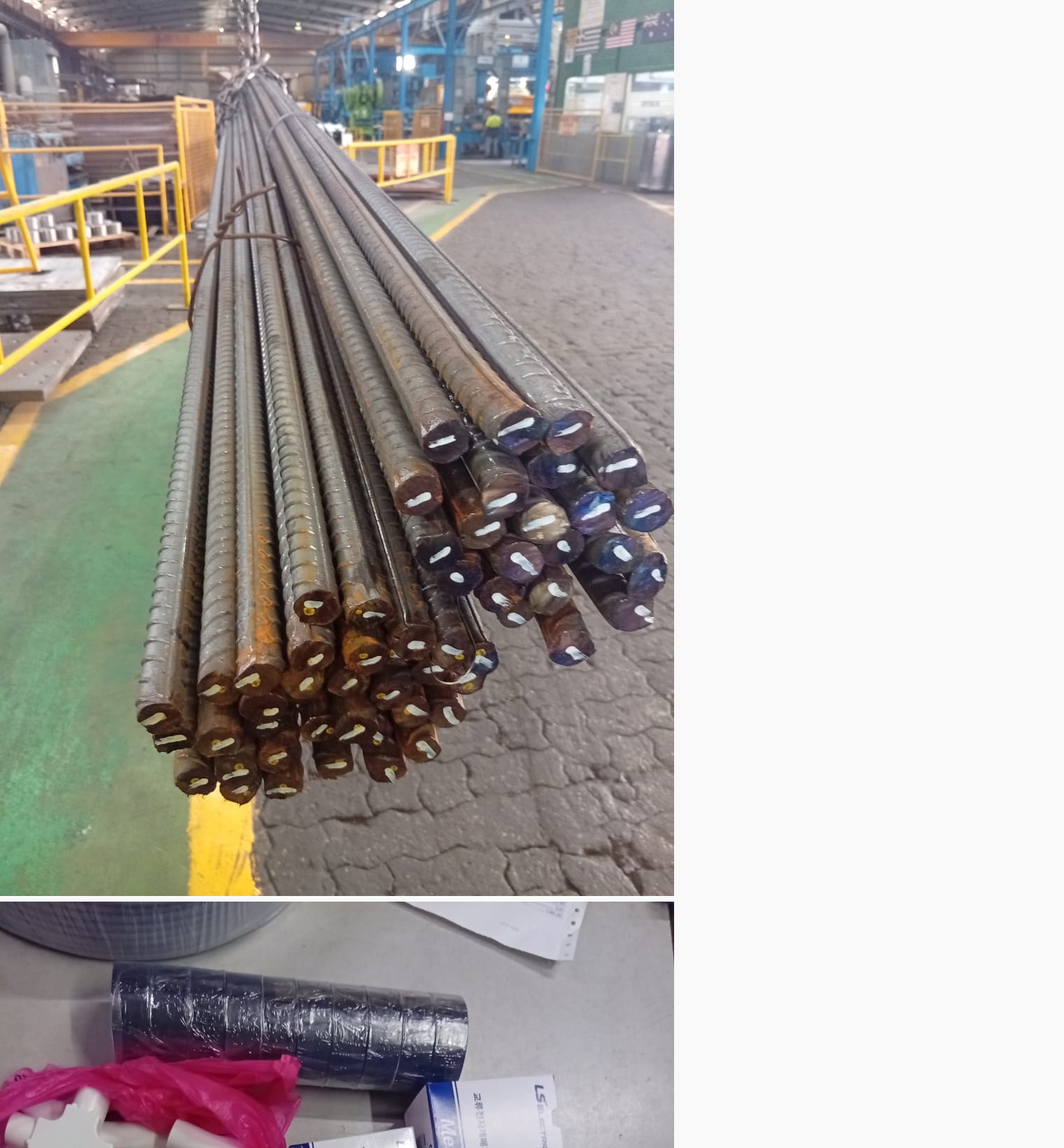
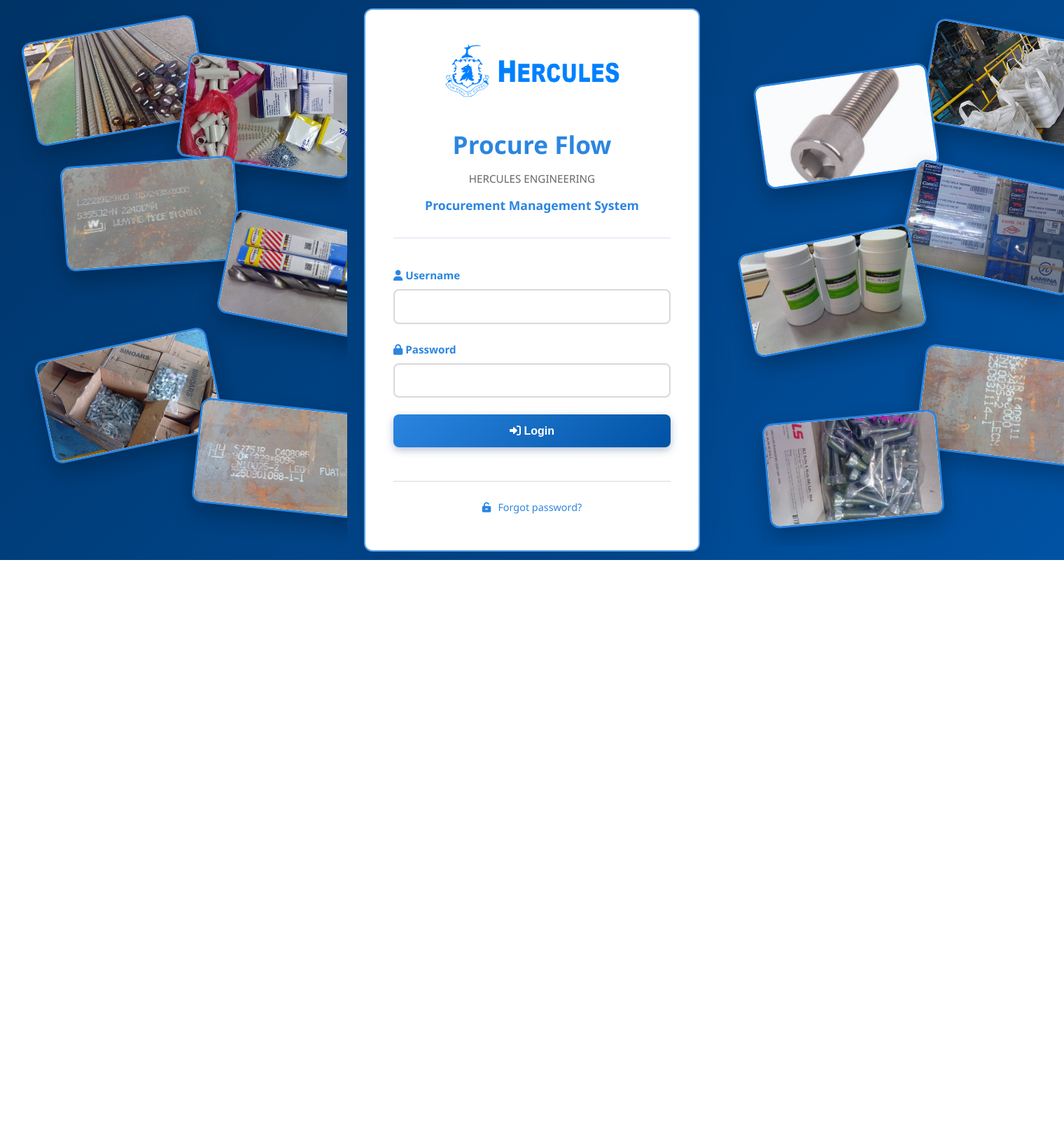
Before and after one commit to schizoscar/Procure-Flow, a Flask app: page /login in a window 1520 px wide. Shown: the top 1640 px of the page at 70% size. After the commit the page ends 800 px from the top, so only its background shows below. Run offline with Flask 3, Linux system fonts and the light colour scheme.

Commit message:
Prettify and styling

```diff
--- a/static/css/style.css
+++ b/static/css/style.css
@@ -182,7 +182,7 @@ body {
 }
 
 .card-grey{
-    background: var(--grey-bg);
+    background: var(--gray-bg);
     border-radius: 12px;
     padding: 2rem;
     margin-bottom: 2rem;
@@ -748,3 +748,222 @@ a:hover {
         min-width: 980px;
     }
 }
+
+/* =========================
+   LOGIN PAGE ONLY STYLES
+   (scoped with .login-page)
+   ========================= */
+
+.login-page .login-container {
+    display: flex;
+    min-height: 100vh;
+    background: linear-gradient(135deg, #003366 0%, #0052A3 100%);
+    align-items: center;
+    justify-content: center;
+    padding: 1rem;
+    position: relative;
+    transform-origin: center center;
+}
+
+.login-page .login-card {
+    background: var(--white);
+    border-radius: 12px;
+    padding: 3rem 2.5rem;
+    max-width: 480px;
+    width: 100%;
+    box-shadow: 0 15px 40px rgba(0, 51, 102, 0.3);
+    position: relative;
+    border: 2px solid #5ba3e8;
+    min-height: 500px;
+    display: flex;
+    flex-direction: column;
+    justify-content: center;
+}
+
+.login-page .login-header {
+    text-align: center;
+    margin-bottom: 2.5rem;
+    border-bottom: 2px solid var(--hercules-blue-lighter);
+    padding-bottom: 2rem;
+}
+
+.login-page .login-logo {
+    max-width: 250px;
+    height: auto;
+    margin-bottom: 1.5rem;
+}
+
+.login-page .login-header h1 {
+    color: var(--hercules-blue);
+    font-size: 2.2rem;
+    font-weight: 700;
+    margin: 0.5rem 0;
+}
+
+.login-page .login-header .company-name {
+    color: var(--text-light);
+    font-size: 0.95rem;
+    font-weight: 500;
+    margin: 0.25rem 0;
+}
+
+.login-page .login-header .app-type {
+    font-size: 1.1rem;
+    font-weight: 600;
+    margin-top: 0.75rem;
+    color: var(--hercules-blue);
+}
+
+.login-page .login-form {
+    margin-bottom: 1.5rem;
+}
+
+.login-page .login-form .form-group {
+    margin-bottom: 1.5rem;
+}
+
+.login-page .login-form .form-label {
+    color: var(--hercules-blue);
+    font-weight: 600;
+    font-size: 0.95rem;
+}
+
+.login-page .login-form .form-control {
+    border: 2px solid var(--gray-border);
+    padding: 0.85rem 1rem;
+    font-size: 1rem;
+}
+
+.login-page .login-form .form-control:focus {
+    border-color: var(--hercules-blue);
+    box-shadow: 0 0 0 3px rgba(0, 51, 102, 0.1);
+}
+
+.login-page .login-btn {
+    width: 100%;
+    padding: 0.9rem;
+    background: linear-gradient(135deg, var(--hercules-blue), var(--hercules-blue-light));
+    color: var(--white);
+    border: none;
+    border-radius: 8px;
+    font-size: 1rem;
+    font-weight: 600;
+    cursor: pointer;
+    transition: all 0.3s ease;
+    box-shadow: 0 4px 12px rgba(0, 51, 102, 0.3);
+}
+
+.login-page .login-btn:hover {
+    transform: translateY(-2px);
+    box-shadow: 0 6px 20px rgba(0, 51, 102, 0.4);
+}
+
+.login-page .login-footer {
+    text-align: center;
+    margin-top: 1.5rem;
+    padding-top: 1.5rem;
+    border-top: 1px solid var(--gray-border);
+}
+
+.login-page .login-footer a {
+    color: var(--hercules-blue);
+    text-decoration: none;
+    font-weight: 500;
+    font-size: 0.9rem;
+    transition: all 0.3s ease;
+}
+
+.login-page .login-footer a:hover {
+    color: var(--hercules-blue-light);
+    text-decoration: underline;
+}
+
+.login-page .login-footer i {
+    margin-right: 0.4rem;
+}
+
+/* ===== LOGIN LAYOUT ===== */
+.login-page .login-container{
+    display: flex;
+    align-items: center;
+    justify-content: space-between;
+    gap: 1.5rem;
+
+    width: 100vw;
+    min-height: 100vh;
+    margin: 0;
+    padding: 0;
+    overflow: hidden;
+    background: linear-gradient(135deg, #003366 0%, #0052A3 100%);
+}
+
+/* ===== COLLAGE CANVAS (WIDER) ===== */
+.login-page .login-gallery{
+    position: relative;
+    flex: 1 1 560px;
+    max-width: 620px;
+    height: 760px;
+    pointer-events: none;
+    user-select: none;
+    overflow: visible;
+}
+
+/* ===== IMAGE BASE STYLE ===== */
+.login-page .login-gallery img{
+    position: absolute;
+    width: 250px;
+    height: 150px;
+    object-fit: cover;
+
+    border: 3px solid #2b86e1;
+    border-radius: 14px;
+    background: #fff;
+
+    box-shadow: 0 14px 32px rgba(0,0,0,0.25);
+    opacity: 0.98;
+}
+
+/* Put collages behind the login card */
+.login-page .login-gallery{
+    z-index: 1;
+    overflow: hidden;
+    clip-path: inset(0 0 0 0);
+}
+
+.login-page .login-card > *{
+    position: relative;
+    z-index: 2;
+}
+
+/* ===== LEFT GALLERY scatter (spread wider) ===== */
+.login-page .login-gallery:first-of-type img:nth-child(1){ top: 20px;  left: 40px;  transform: rotate(-10deg); }
+.login-page .login-gallery:first-of-type img:nth-child(2){ top: 70px;  left: 260px; transform: rotate(8deg);  }
+.login-page .login-gallery:first-of-type img:nth-child(3){ top: 210px; left: 90px;  transform: rotate(-4deg); }
+.login-page .login-gallery:first-of-type img:nth-child(4){ top: 300px; left: 320px; transform: rotate(11deg); }
+.login-page .login-gallery:first-of-type img:nth-child(5){ top: 470px; left: 60px;  transform: rotate(-12deg); }
+.login-page .login-gallery:first-of-type img:nth-child(6){ top: 560px; left: 280px; transform: rotate(6deg);  }
+
+/* ===== RIGHT GALLERY scatter (also spread wider) ===== */
+.login-page .login-gallery:last-of-type img:nth-child(1){ top: 25px;  left: 300px; transform: rotate(10deg); }
+.login-page .login-gallery:last-of-type img:nth-child(2){ top: 85px;  left: 60px;  transform: rotate(-8deg); }
+.login-page .login-gallery:last-of-type img:nth-child(3){ top: 230px; left: 270px; transform: rotate(12deg); }
+.login-page .login-gallery:last-of-type img:nth-child(4){ top: 320px; left: 40px;  transform: rotate(-11deg); }
+.login-page .login-gallery:last-of-type img:nth-child(5){ top: 485px; left: 290px; transform: rotate(7deg);  }
+.login-page .login-gallery:last-of-type img:nth-child(6){ top: 575px; left: 70px;  transform: rotate(-5deg); }
+
+/* ===== Responsive: shrink galleries ===== */
+@media (max-width: 1200px){
+  .login-page .login-gallery{
+    max-width: 480px;
+    height: 700px;
+  }
+  .login-page .login-container{
+    padding: 1rem 1.25rem;
+  }
+}
+
+/* Hide galleries on small screens */
+@media (max-width: 900px){
+  .login-page .login-gallery{ display: none; }
+  .login-page .login-container{ justify-content: center; }
+}
--- a/templates/supplier_selection.html
+++ b/templates/supplier_selection.html
@@ -34,7 +34,7 @@
                             {% if item.brand %}<p>Brand / Specification: {{ item.brand }}</p>{% endif %}
                             {% set DIM_CATS = ['Steel Plates', 'Stainless Steel', 'Angle Bar', 'Bolts, Fasteners', 'Rebar'] %}
                             <p>
-                                <strong>Quantity:</strong>
+                                Quantity:
                                 {{ item.quantity or '-' }}
                                 {% if item.item_category not in DIM_CATS and item.uom %}
                                     {{ item.uom }}
```
